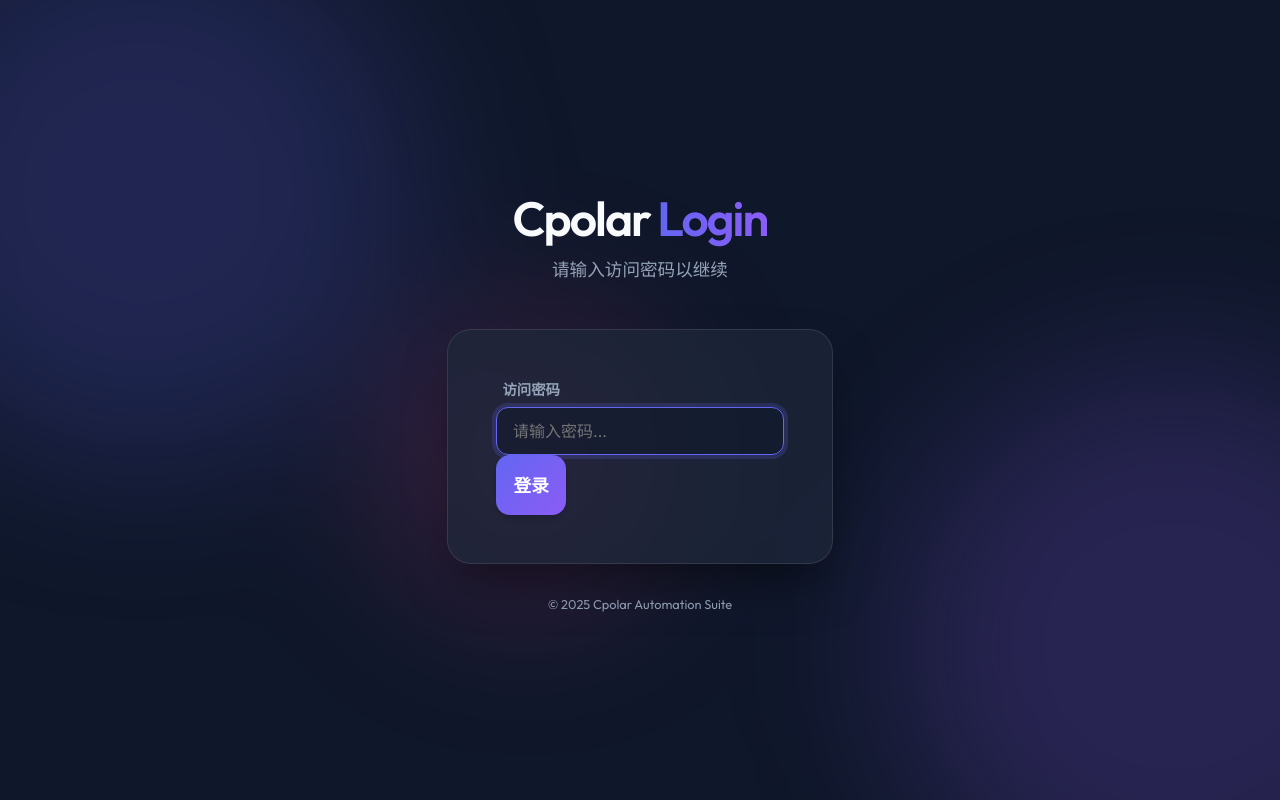
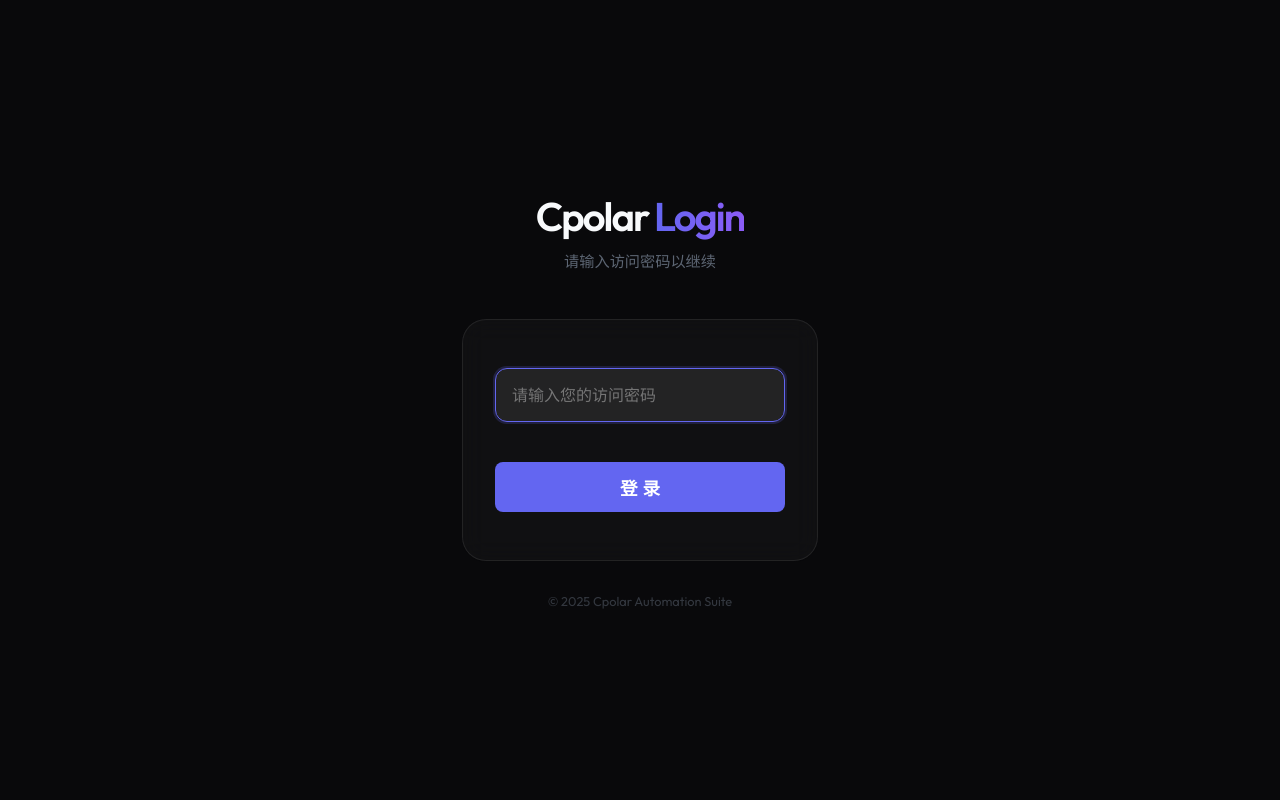
Before and after one commit to suimi8/Cpolar-Invitation, a Flask app: page /login in a window 1280 px wide. Run offline with Flask 3, Linux system fonts and the light colour scheme; parts of the project's set-up code (start-up, migrations or seed data) failed here and were passed over.

Commit message:
feat: redesign login page to minimal dark style

```diff
--- a/templates/login.html
+++ b/templates/login.html
@@ -11,7 +11,81 @@
         rel="stylesheet">
 </head>
 
+<style>
+    /* 极简主义覆盖样式 */
+    body {
+        background: #09090b !important;
+        /* 极简深黑 */
+        display: flex;
+        align-items: center;
+        justify-content: center;
+    }
+
+    .background-blobs {
+        display: none !important;
+    }
+
+    .container {
+        max-width: 420px !important;
+        padding: 2rem;
+    }
+
+    .glass-card {
+        background: rgba(255, 255, 255, 0.03) !important;
+        border: 1px solid rgba(255, 255, 255, 0.08) !important;
+        box-shadow: none !important;
+        padding: 3rem 2rem !important;
+    }
+
+    h1 {
+        font-size: 2.5rem !important;
+        margin-bottom: 0.5rem;
+    }
+
+    .subtitle {
+        opacity: 0.6;
+        font-size: 0.95rem;
+    }
+
+    input {
+        background: rgba(255, 255, 255, 0.05) !important;
+        border: 1px solid rgba(255, 255, 255, 0.1) !important;
+        padding: 1rem !important;
+        transition: all 0.2s ease;
+    }
+
+    input:focus {
+        background: rgba(255, 255, 255, 0.08) !important;
+        border-color: var(--primary) !important;
+        box-shadow: 0 0 0 2px rgba(99, 102, 241, 0.2) !important;
+    }
+
+    .primary-btn {
+        width: 100%;
+        background: var(--primary) !important;
+        /* 纯色，去渐变 */
+        box-shadow: none !important;
+        padding: 0.8rem !important;
+        /* 稍微调小一点padding让它精致点，或者保持 */
+        margin-top: 1rem;
+        border-radius: 8px !important;
+        /* 更方一点或统一圆角 */
+    }
+
+    .primary-btn:hover {
+        background: var(--primary-hover) !important;
+        transform: translateY(-1px) !important;
+    }
+
+    footer {
+        margin-top: 2rem;
+        opacity: 0.3;
+        font-size: 0.8rem;
+    }
+</style>
+
 <body>
+    <!-- 背景已通过 CSS 隐藏 -->
     <div class="background-blobs">
         <div class="blob blob-1"></div>
         <div class="blob blob-2"></div>
@@ -26,18 +100,20 @@
 
         <main class="glass-card login-card">
             <form id="loginForm" method="POST" action="/login">
-                <div class="field">
-                    <label for="password">访问密码</label>
-                    <input type="password" id="password" name="password" placeholder="请输入密码..." autofocus>
+                <div class="field" style="margin-bottom: 1.5rem;">
+                    <!-- 移除 label，用 placeholder 即可，更加极简 -->
+                    <!-- <label for="password">访问密码</label> -->
+                    <input type="password" id="password" name="password" placeholder="请输入您的访问密码" autofocus
+                        style="width: 100%;">
                 </div>
 
                 {% if error %}
-                <div class="error-message">
+                <div class="error-message" style="margin-bottom: 1rem; text-align: center;">
                     {{ error }}
                 </div>
                 {% endif %}
 
-                <button type="submit" class="primary-btn">登录</button>
+                <button type="submit" class="primary-btn">登 录</button>
             </form>
         </main>
 
```
